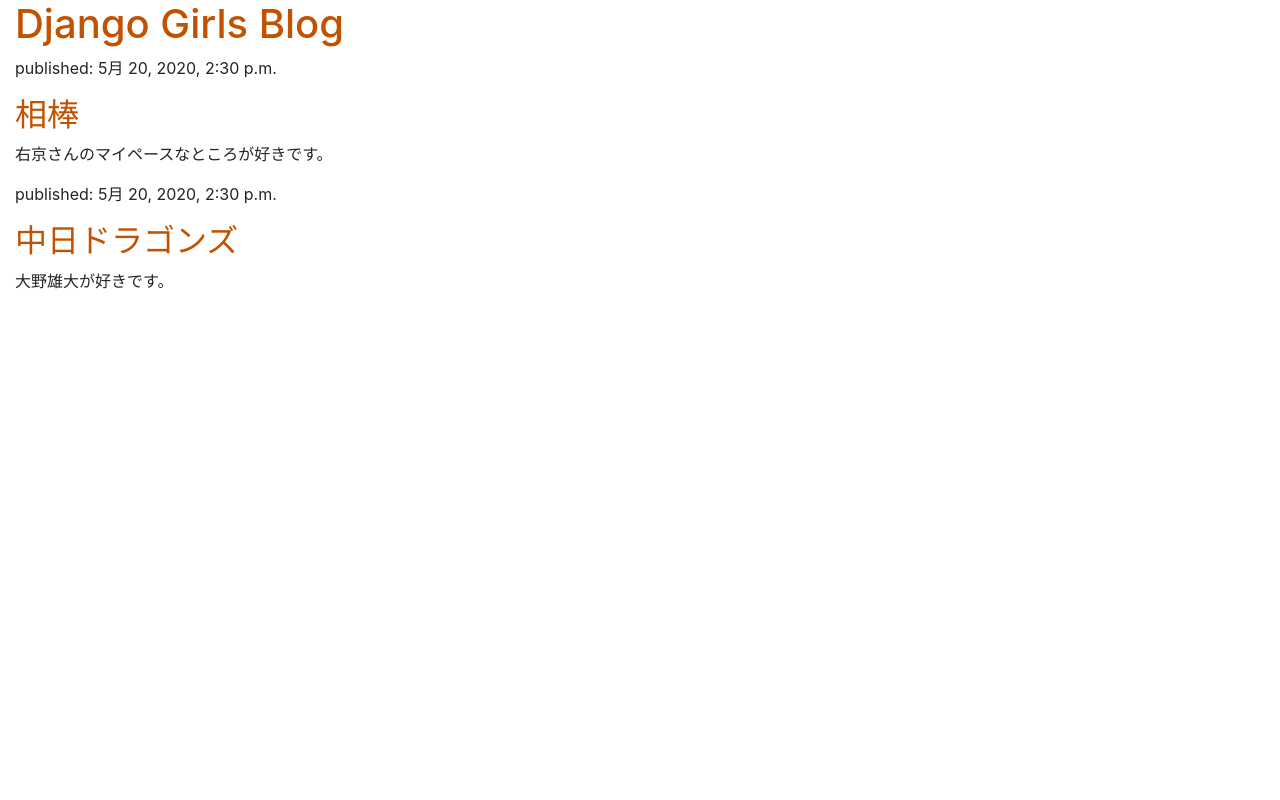
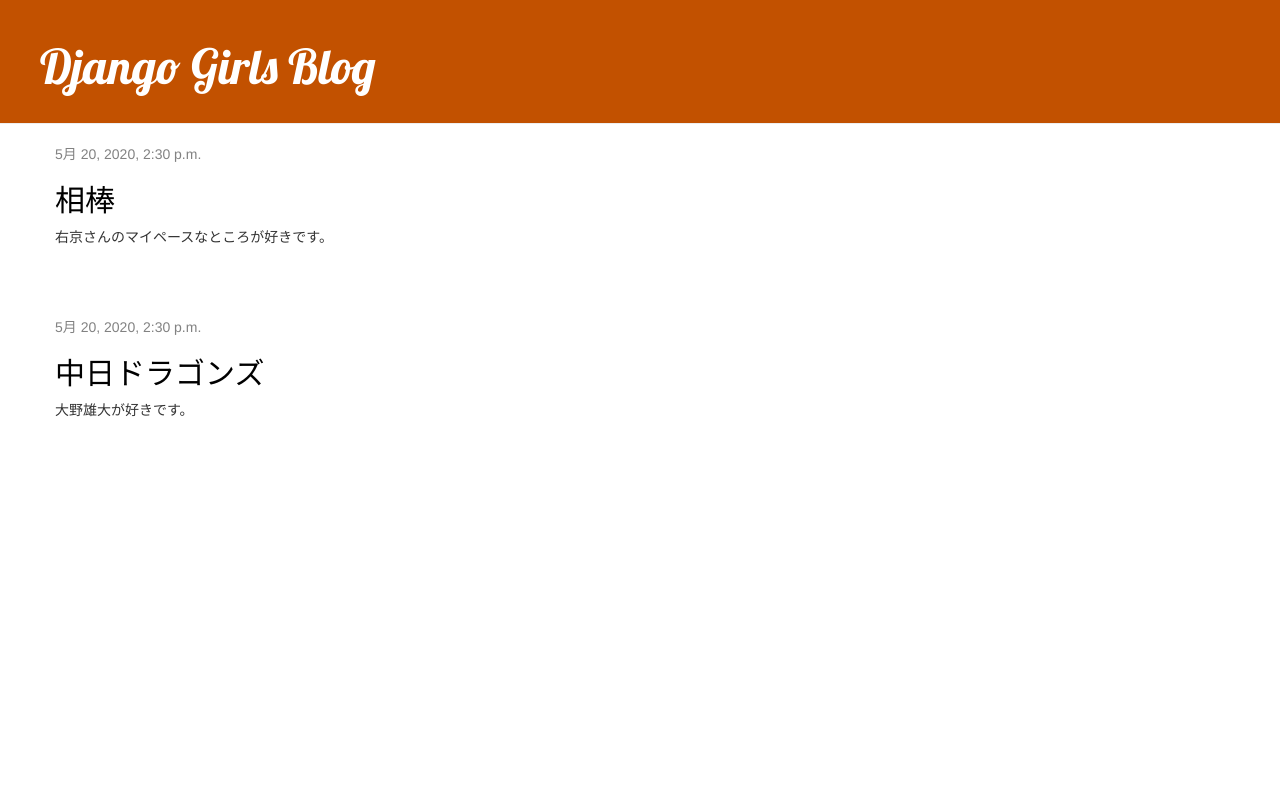
Before and after one commit to Yuki-Ishihara1921/djangogirls, a Django app: page / in a window 1280 px wide. Run offline with Django 3.2, Linux system fonts and the light colour scheme; data comes from the database, SQL or seed files in the repository; both versions use the stored data as it was after the commit; some libraries are stand-ins or nearby versions.

Commit message:
Added view and template for detailed blog post as well as CSS for the site.

```diff
--- a/blog/static/css/blog.css
+++ b/blog/static/css/blog.css
@@ -1,7 +1,46 @@
-h1 a, h2 a {
-    color: #C25100;
+.page-header {
+    background-color: #C25100;
+    margin-top: 0;
+    padding: 20px 20px 20px 40px;
 }
 
-body {
-    padding-left: 15px;
+.page-header h1, .page-header h1 a, .page-header h1 a:visited, .page-header h1 a:active {
+    color: #ffffff;
+    font-size: 36pt;
+    text-decoration: none;
 }
+
+.content {
+    margin-left: 40px;
+}
+
+h1, h2, h3, h4 {
+    font-family: 'Lobster', cursive;
+}
+
+.date {
+    color: #828282;
+}
+
+.save {
+    float: right;
+}
+
+.post-form textarea, .post-form input {
+    width: 100%;
+}
+
+.top-menu, .top-menu:hover, .top-menu:visited {
+    color: #ffffff;
+    float: right;
+    font-size: 26pt;
+    margin-right: 20px;
+}
+
+.post {
+    margin-bottom: 70px;
+}
+
+.post h2 a, .post h2 a:visited {
+    color: #000000;
+}
--- /dev/null
+++ b/blog/templates/blog/base.html
@@ -0,0 +1,23 @@
+{% load static %}
+<html>
+    <head>
+        <title>Django Girls blog</title>
+        <link rel="stylesheet" href="//maxcdn.bootstrapcdn.com/bootstrap/3.2.0/css/bootstrap.min.css">
+        <link rel="stylesheet" href="//maxcdn.bootstrapcdn.com/bootstrap/3.2.0/css/bootstrap-theme.min.css">
+        <link href='//fonts.googleapis.com/css?family=Lobster&subset=latin,latin-ext' rel='stylesheet' type='text/css'>
+        <link rel="stylesheet" href="{% static 'css/blog.css' %}">
+    </head>
+    <body>
+        <div class="page-header">
+            <h1><a href="/">Django Girls Blog</a></h1>
+        </div>
+        <div class="content container">
+            <div class="row">
+                <div class="col-md-8">
+                {% block content %}
+                {% endblock %}
+                </div>
+            </div>
+        </div>
+    </body>
+</html>
--- a/blog/templates/blog/post_list.html
+++ b/blog/templates/blog/post_list.html
@@ -1,25 +1,12 @@
-{% load static %}
-<html>
-    <head>
-        <title>Django Girls blog</title>
-        <link rel="stylesheet" href="https://stackpath.bootstrapcdn.com/bootstrap/4.5.0/css/bootstrap.min.css" integrity="sha384-9aIt2nRpC12Uk9gS9baDl411NQApFmC26EwAOH8WgZl5MYYxFfc+NcPb1dKGj7Sk" crossorigin="anonymous">
-        <link rel="stylesheet" href="{% static 'css/blog.css' %}">
-    </head>
-    <body>
-        <div>
-            <h1><a href="/">Django Girls Blog</a></h1>
+{% extends 'blog/base.html' %}
+{% block content %}
+    {% for post in posts %}
+        <div class="post">
+            <div class="date">
+                {{ post.published_date }}
+            </div>
+            <h2><a href="{% url 'post_detail' pk=post.pk %}">{{ post.title }}</a></h2>
+            <p>{{ post.text|linebreaksbr }}</p>
         </div>
-
-        {% for post in posts %}
-            <div>
-                <p>published: {{ post.published_date }}</p>
-                <h2><a href="">{{ post.title }}</a></h2>
-                <p>{{ post.text|linebreaksbr }}</p>
-            </div>
-        {% endfor %}
-
-        <script src="https://code.jquery.com/jquery-3.5.1.slim.min.js" integrity="sha384-DfXdz2htPH0lsSSs5nCTpuj/zy4C+OGpamoFVy38MVBnE+IbbVYUew+OrCXaRkfj" crossorigin="anonymous"></script>
-        <script src="https://cdn.jsdelivr.net/npm/popper.js@1.16.0/dist/umd/popper.min.js" integrity="sha384-Q6E9RHvbIyZFJoft+2mJbHaEWldlvI9IOYy5n3zV9zzTtmI3UksdQRVvoxMfooAo" crossorigin="anonymous"></script>
-        <script src="https://stackpath.bootstrapcdn.com/bootstrap/4.5.0/js/bootstrap.min.js" integrity="sha384-OgVRvuATP1z7JjHLkuOU7Xw704+h835Lr+6QL9UvYjZE3Ipu6Tp75j7Bh/kR0JKI" crossorigin="anonymous"></script>
-    </body>
-</html>
+    {% endfor %}
+{% endblock %}
--- a/blog/urls.py
+++ b/blog/urls.py
@@ -3,4 +3,5 @@ from . import views
 
 urlpatterns = [
     path('', views.post_list, name='post_list'),
+    path('post/<int:pk>/', views.post_detail, name='post_detail'),
 ]
--- a/blog/views.py
+++ b/blog/views.py
@@ -1,7 +1,12 @@
 from django.shortcuts import render
 from django.utils import timezone
 from .models import Post
+from django.shortcuts import render, get_object_or_404
 
 def post_list(request):
     posts = Post.objects.filter(published_date__lte=timezone.now()).order_by('published_date')
     return render(request, 'blog/post_list.html', {'posts': posts})
+
+def post_detail(request, pk):
+    post = get_object_or_404(Post, pk=pk)
+    return render(request, 'blog/post_detail.html', {'post': post})
```
Also changed, not shown: blog/templates/blog/post_detail.html (added, +13 -0 lines), db.sqlite3.
